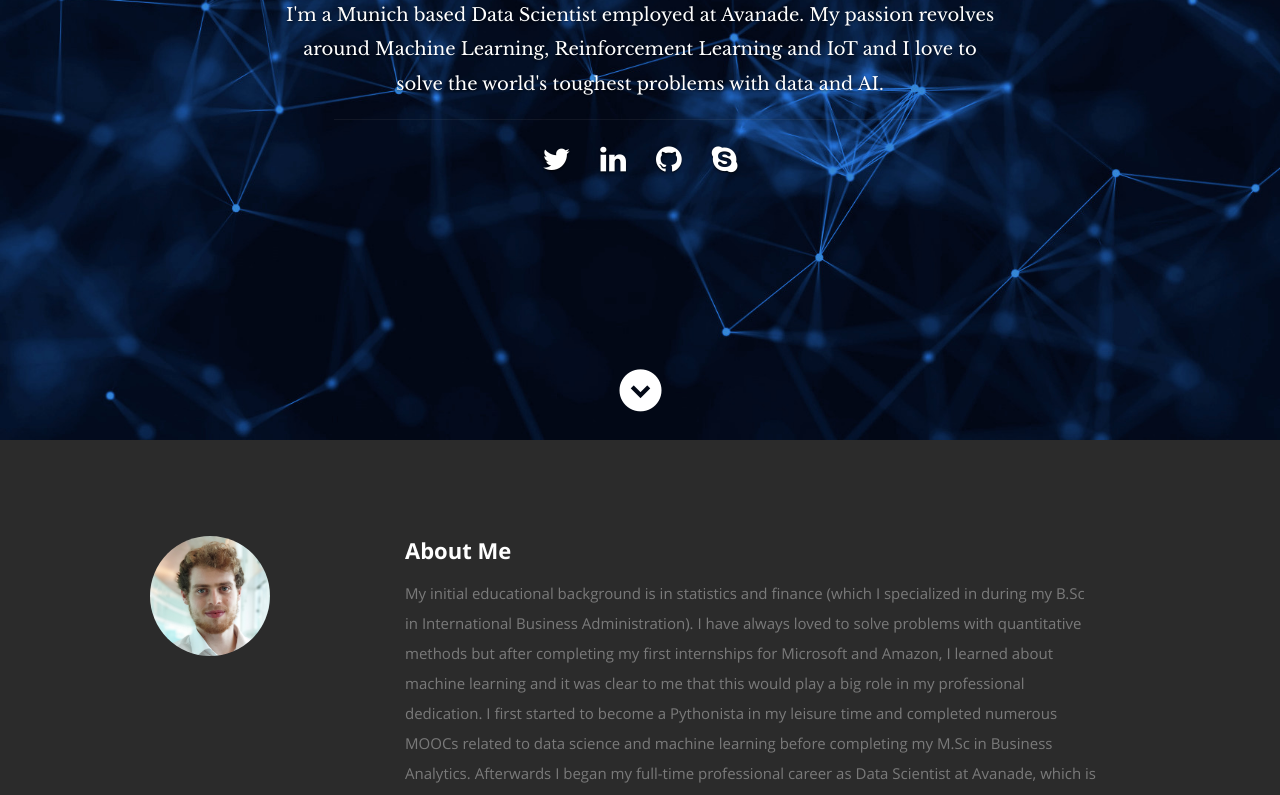
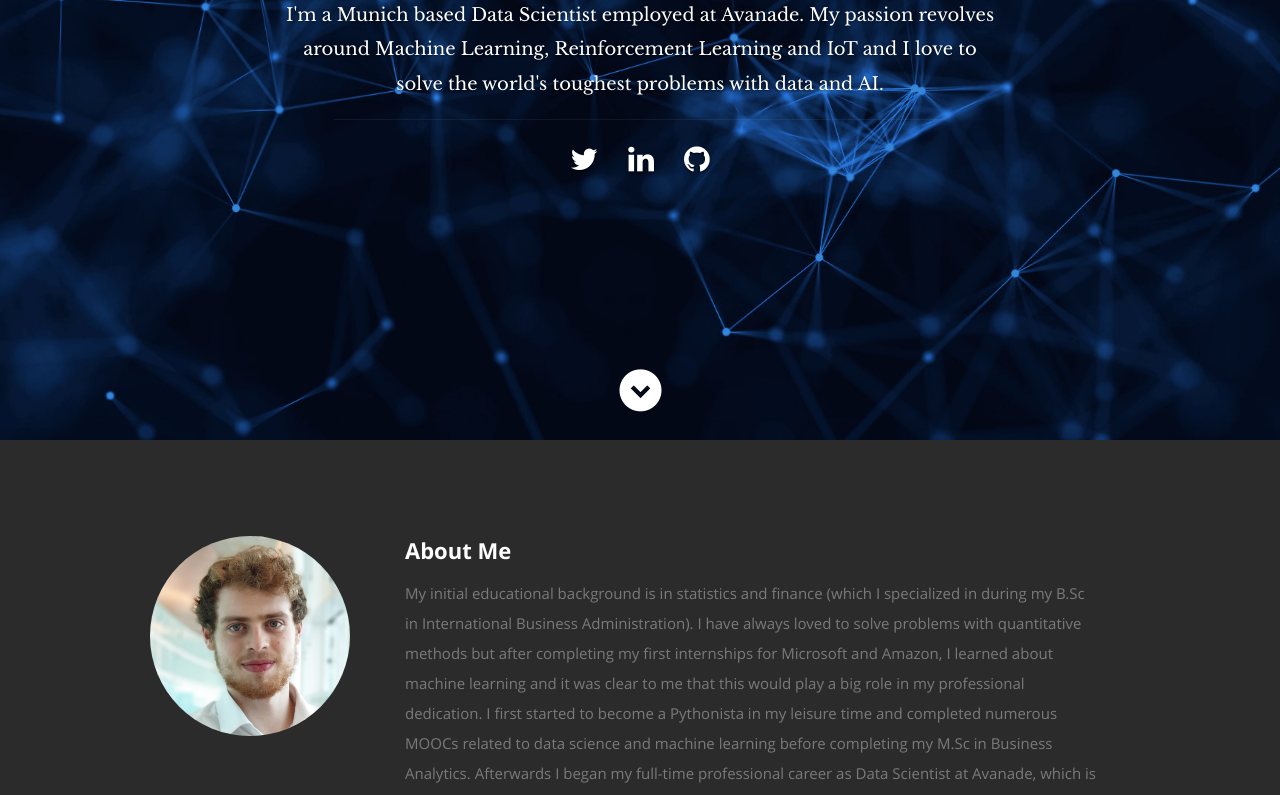
Before and after one commit to sebastianbirk/sbirk-portfolio-website, a React (Create React App) app: page / in a window 1280 px wide. Shown: the part 360-1155 px from the top of the page. Built offline with nearby package versions, Linux system fonts and the light colour scheme.

Commit message:
Make some design changes

```diff
--- a/public/css/layout.css
+++ b/public/css/layout.css
@@ -97,7 +97,7 @@ header .social li {
    padding: 0;
 }
 header .social li a { color: #fff; }
-header .social li a:hover { color: #11ABB0; }
+header .social li a:hover { color: #0E4D92; }
 
 /* scrolldown link */
 header .scrolldown a {
@@ -119,7 +119,7 @@ header .scrolldown a {
    -o-transition: all .3s ease-in-out;
    transition: all .3s ease-in-out;
 }
-header .scrolldown a:hover { color: #11ABB0; }
+header .scrolldown a:hover { color: #0E4D92; }
 
 /* primary navigation
 --------------------------------------------------------------------- */
@@ -209,8 +209,8 @@ ul#nav li.current a { color: #F06000; }
 }
 #about .profile-pic {
    position: relative;
-   width: 120px;
-   height: 120px;
+   width: 200px;
+   height: 200px;
    border-radius: 100%;
 }
 #about .contact-details { width: 41.66667%; }
--- a/public/resumeData.json
+++ b/public/resumeData.json
@@ -31,11 +31,6 @@
         "name":"github",
         "url":"https://github.com/sebastianbirk",
         "className":"fa fa-github"
-      },
-      {
-        "name":"skype",
-        "url":"https://join.skype.com/invite/ijxBiOe4YdLe",
-        "className":"fa fa-skype"
       }
     ]
   },
--- a/src/Components/About.js
+++ b/src/Components/About.js
@@ -20,7 +20,7 @@ class About extends Component {
       <section id="about">
       <div className="row">
          <div className="three columns">
-            <img className="profile-pic"  src={profilepic} alt="Tim Baker Profile Pic" />
+            <img className="profile-pic"  src={profilepic} alt="Sebastian Birk Profile Pic" />
          </div>
          <div className="nine columns main-col">
             <h2>About Me</h2>
```
